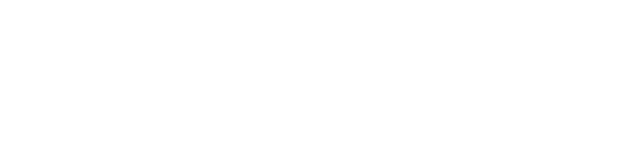
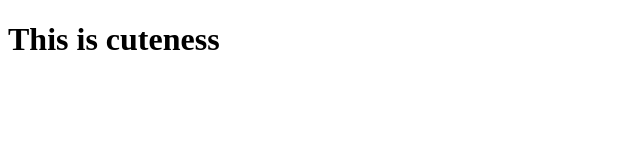
Before and after one commit to cuteness-inc/cuteness-inc.github.io, a plain HTML site: page index.html in a window 1280 px wide. Shown: the whole page, without its empty margins (0-640 px from the left). Drawn offline with Linux system fonts and the light colour scheme.

Commit message:
Update index.html

```diff
--- a/index.html
+++ b/index.html
@@ -2,4 +2,5 @@
 <head>
 </head>
 <body>
+  <h1>This is cuteness</h1>
 </body>
```
